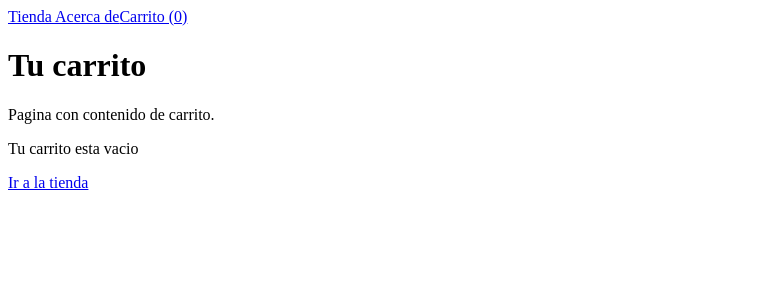
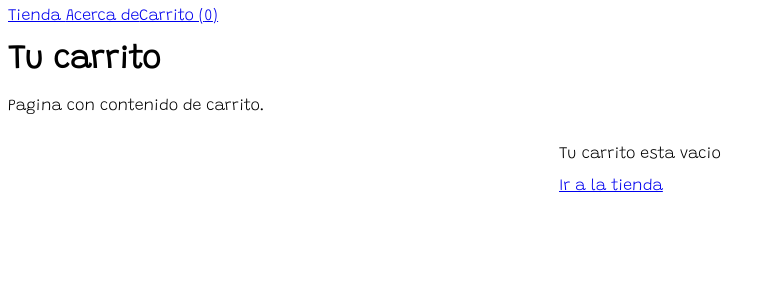
Before and after one commit to tholliver/carrito, a React (Create React App) app: page /carrito in a window 1280 px wide. Shown: the top 300 px of the page, without its empty margins (0-775 px from the left). Built offline with nearby package versions, Linux system fonts and the light colour scheme.

Commit message:
ubicacion de elementos

```diff
--- a/public/index.html
+++ b/public/index.html
@@ -24,6 +24,7 @@
       work correctly both with client-side routing and a non-root public URL.
       Learn how to configure a non-root public URL by running `npm run build`.
     -->
+    <link href="https://fonts.googleapis.com/css2?family=Grandstander:wght@200&display=swap" rel="stylesheet">
     <title>React App</title>
   </head>
   <body>
--- a/src/pages/cart/CartItem.js
+++ b/src/pages/cart/CartItem.js
@@ -7,12 +7,13 @@ import {
 import { CartContext } from "../../contexts/CartContext";
 
 import { formatNumber } from "../../helpers/utils";
+import "./Styles.css"
 
 const CartItem = ({ product }) => {
   const { increase, decrease, removeProduct } = useContext(CartContext);
 
   return (
-    <div className="row no-gutters py-2">
+    <div className="row no-gutters py-2 containe">
       <div className="col-sm-2 p-2">
         <img
           alt={product.name}
--- /dev/null
+++ b/src/pages/cart/Styles.css
@@ -0,0 +1,23 @@
+body{
+    font-family: 'Grandstander', cursive;
+}
+
+.row {
+    display: flex;
+    flex-direction: row;
+    justify-content: space-evenly;
+    align-items: center;
+
+
+}
+
+.py-2 {
+    padding: 15px;
+    font-size: 20px;
+    border: 5px solid;
+    margin: 10px;
+}
+
+.py-2 :last-child {
+    border: none;
+}
```
